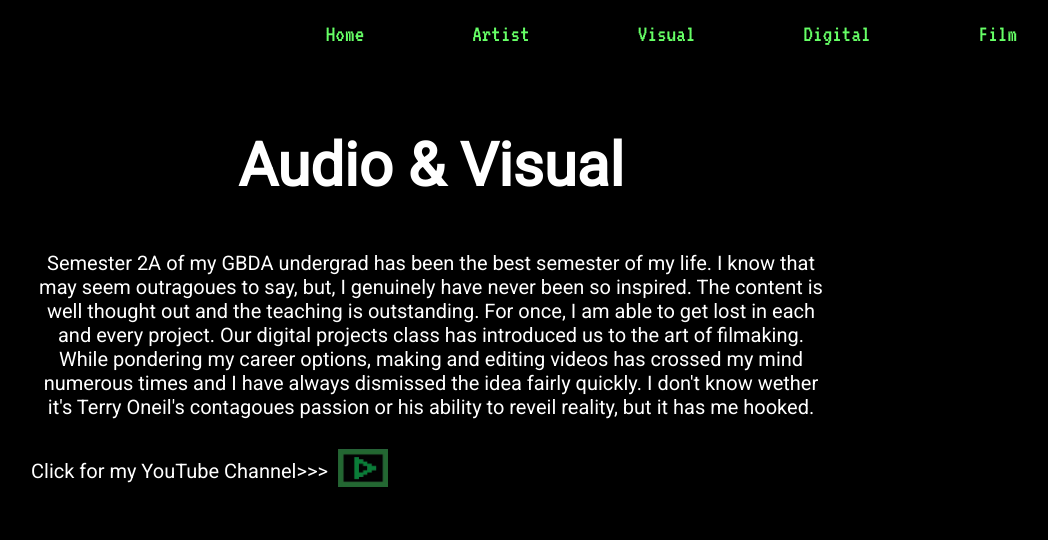
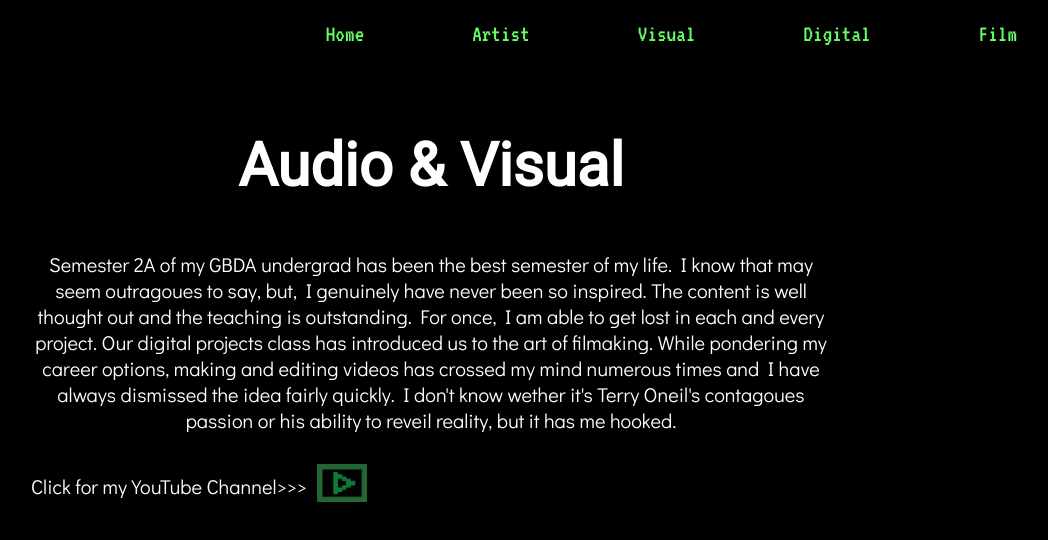
Before and after one commit to marallis/Personal-Website-2, a plain HTML site: page index.html in a window 1280 px wide. Both pictures are taken after a click on the link "Film". Shown: the whole page, without its empty margins (209-1257 px from the left). Drawn offline with Linux system fonts and the light colour scheme.

Commit message:
New font

```diff
--- a/index.html
+++ b/index.html
@@ -7,6 +7,8 @@
     <link rel="stylesheet" href="https://fonts.googleapis.com/css2?family=VT323&display=swap">
     <link href="https://fonts.googleapis.com/css2?family=Space+Mono&display=swap" rel="stylesheet">
     <link href="https://fonts.googleapis.com/css2?family=Roboto&display=swap" rel="stylesheet">
+    <link href="https://fonts.googleapis.com/css2?family=Didact+Gothic&display=swap" rel="stylesheet">
+
 
 
 
@@ -18,6 +20,10 @@
         background-color: #000;
         color: #44FF66;
       }
+
+      p {
+    font-family: "Didact Gothic", sans-serif;
+}
 
       nav {
         width: 100%;
```
